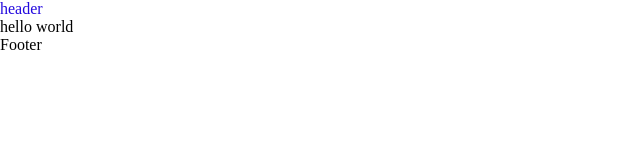
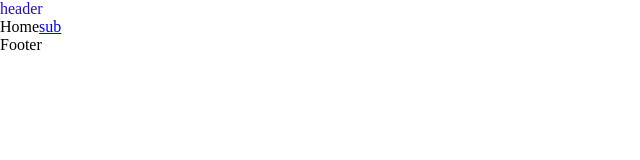
Before and after one commit to nandev-parkk/react-template, a React app: page / in a window 1280 px wide. Shown: the top 160 px of the page, without its empty margins (0-640 px from the left). Built offline with nearby package versions, Linux system fonts and the light colour scheme.

Commit message:
add react-router-dom

```diff
--- a/src/App.tsx
+++ b/src/App.tsx
@@ -1,6 +1,21 @@
 import "@/styles/global.scss";
-import { Layout } from "@/components/index";
+import { Button, Layout } from "@/components/index";
+import { Home, Sub, NotFound } from "@/pages/index";
+import { createBrowserRouter, RouterProvider } from "react-router-dom";
+
+const router = createBrowserRouter([
+  {
+    path: "/",
+    element: <Home />,
+    errorElement: <NotFound />,
+  },
+  { path: "/sub", element: <Sub /> },
+]);
 
 export default function App() {
-  return <Layout>hello world</Layout>;
+  return (
+    <Layout>
+      <RouterProvider router={router} />
+    </Layout>
+  );
 }
--- a/src/pages/Home/Home.tsx
+++ b/src/pages/Home/Home.tsx
@@ -1,6 +1,12 @@
 import React from "react";
+import { Link } from "react-router-dom";
 import styles from "./Home.module.scss";
 
 export default function Home() {
-  return <section>Home</section>;
+  return (
+    <section>
+      Home
+      <Link to="/sub">sub</Link>
+    </section>
+  );
 }
--- a/src/pages/index.ts
+++ b/src/pages/index.ts
@@ -1 +1,3 @@
 export { default as Home } from "./Home/Home";
+export { default as Sub } from "./Sub/Sub";
+export { default as NotFound } from "./NotFound/NotFound";
```
